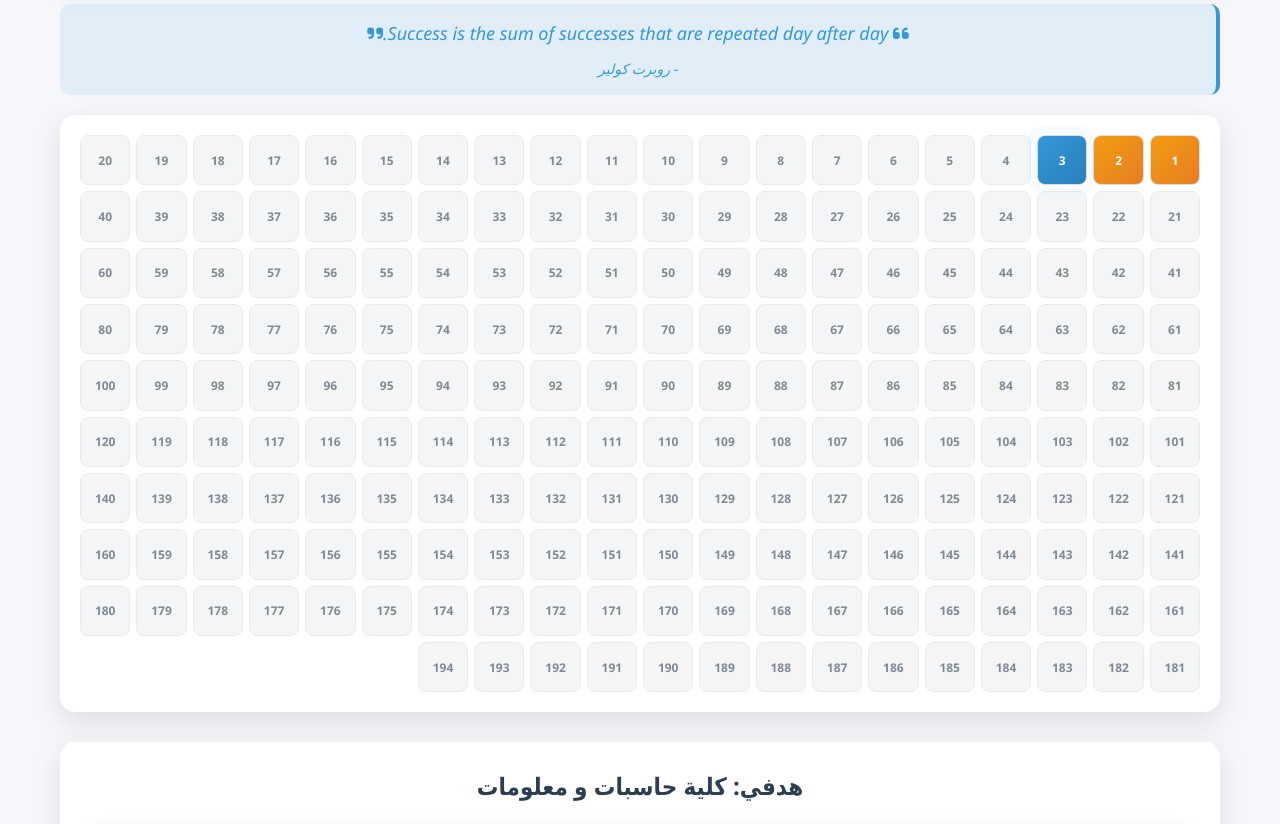
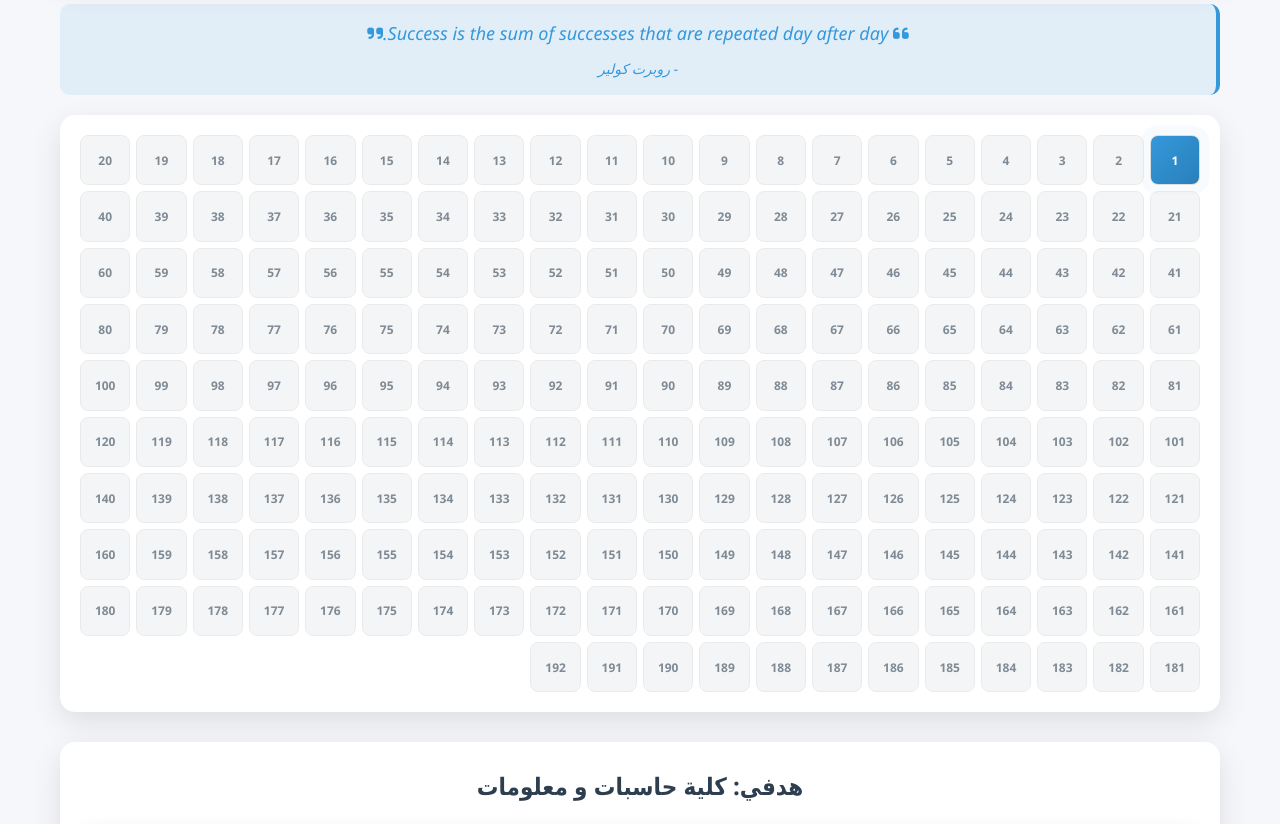
Before and after one commit to AndrewAyman1/HIGH-SCHOOL0, a plain HTML site: page index.html in a window 1280 px wide. Shown: the part 520-1344 px from the top of the page. Drawn offline with Linux system fonts and the light colour scheme; grey boxes are pictures that could not be loaded.

Commit message:
Update index.html

```diff
--- a/index.html
+++ b/index.html
@@ -1039,7 +1039,7 @@
 
     <script>
         // التواريخ المحددة بدقة عالية لمصر القاهرة
-        const startDate = new Date('December 14, 2025 00:00:00 GMT+02:00'); // 1:17 صباحاً 20 نوفمبر 2025
+        const startDate = new Date('December 16, 2025 00:00:00 GMT+02:00'); // 1:17 صباحاً 20 نوفمبر 2025
         const examDate = new Date('June 26, 2026 00:00:00 GMT+02:00'); // 12:00 صباحاً 26 يونيو 2026
 
         // عناصر DOM
```
